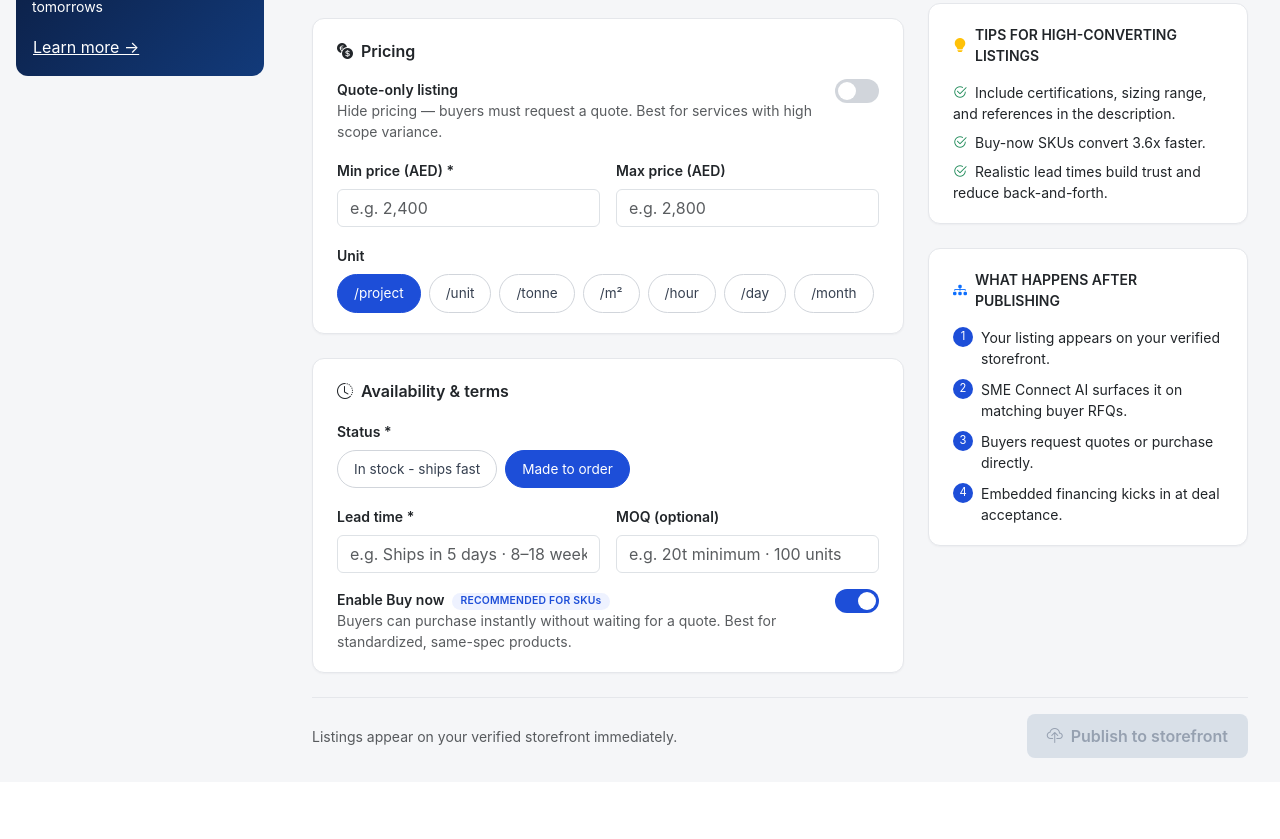
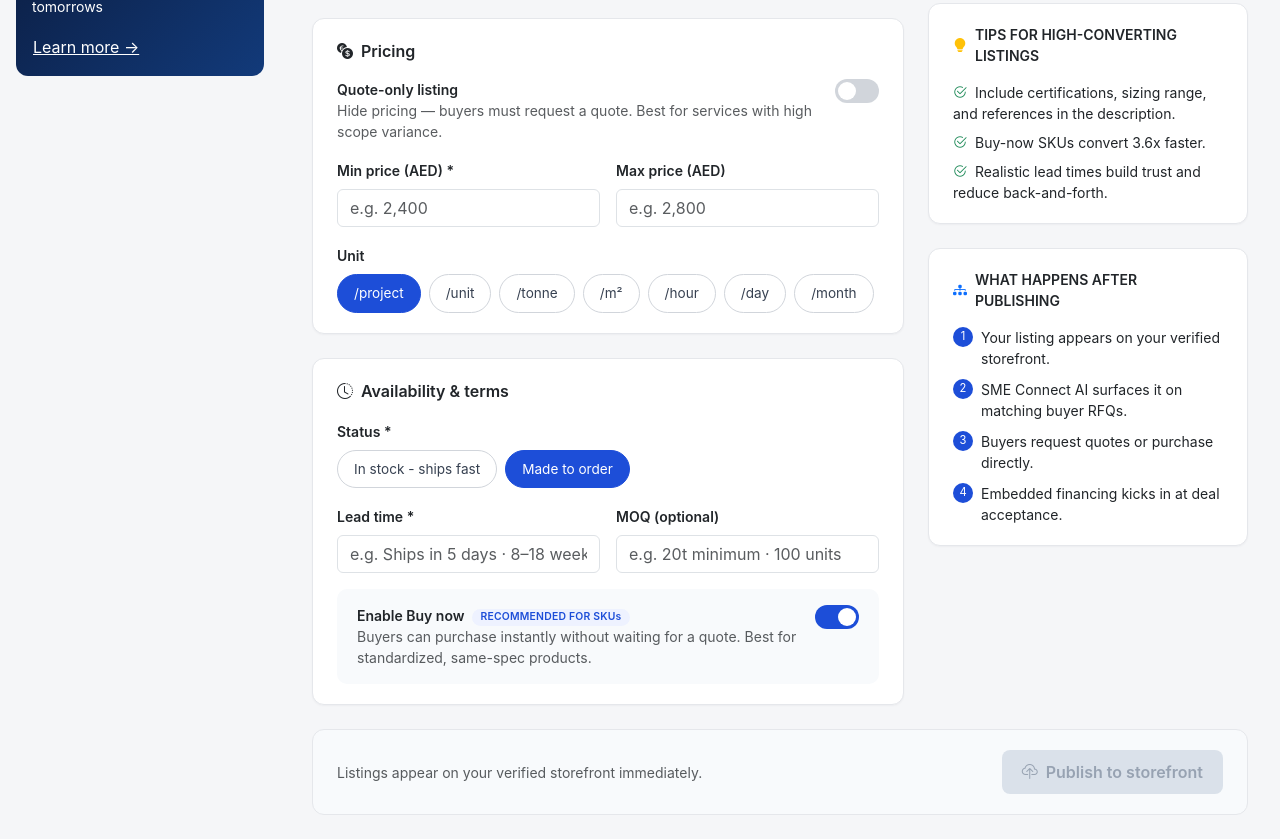
Before and after one commit to Ghaithah/NBD-Trail, a React (Create React App) app: page / in a window 1280 px wide. Shown: the part 753-1592 px from the top of the page. Before the commit the page ends 1535 px from the top, so only its background shows below. Built offline with nearby package versions, Linux system fonts and the light colour scheme.

Commit message:
Availability-Section

```diff
--- a/src/components/BusinessHub.css
+++ b/src/components/BusinessHub.css
@@ -274,6 +274,12 @@
   justify-content: center;
 }
 
+.bh-inset-box {
+  background: #f8fafc;
+  border-radius: 10px;
+  padding: 16px 20px;
+}
+
 .bh-publish-bar {
   display: flex;
   justify-content: space-between;
@@ -281,8 +287,10 @@
   gap: 16px;
   flex-wrap: wrap;
   margin-top: 24px;
-  padding-top: 16px;
-  border-top: 1px solid #e5e7eb;
+  padding: 20px 24px;
+  background: #f8fafc;
+  border: 1px solid #e5e7eb;
+  border-radius: 12px;
 }
 
 .bh-publish-btn {
--- a/src/components/PostServiceForm.js
+++ b/src/components/PostServiceForm.js
@@ -203,7 +203,7 @@ function PostServiceForm({
           </div>
         </div>
 
-        <div className="d-flex justify-content-between align-items-start gap-3">
+        <div className="bh-inset-box d-flex justify-content-between align-items-start gap-3">
           <div>
             <div className="fw-semibold small">
               Enable Buy now
```
